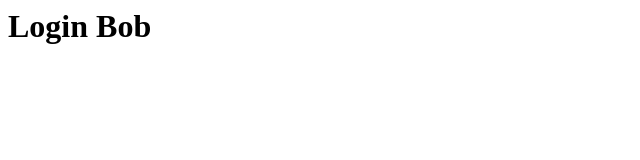
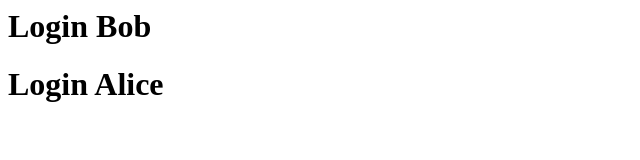
Before and after one commit to ShriBhosale/GitPracties, a plain HTML site: page login.html in a window 1280 px wide. Shown: the whole page, without its empty margins (0-640 px from the left). Drawn offline with Linux system fonts and the light colour scheme.

Commit message:
Changing login page

```diff
--- a/login.html
+++ b/login.html
@@ -1,4 +1,8 @@
 <html>
+
     <h1>Login Bob
     </h1>
+
+    <h1>Login Alice</h1>
+
 </html>
```
